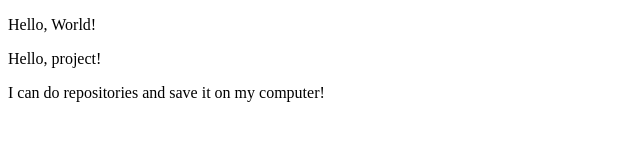
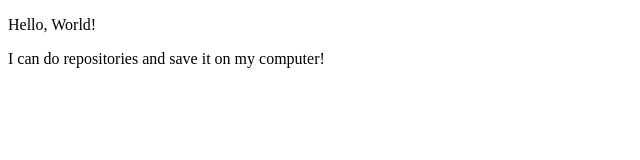
Before and after one commit to Agnia67/test, a plain HTML site: page index.html in a window 1280 px wide. Shown: the whole page, without its empty margins (0-640 px from the left). Drawn offline with Linux system fonts and the light colour scheme.

Commit message:
Random commit

```diff
--- a/index.html
+++ b/index.html
@@ -7,7 +7,6 @@
 </head>
 <body>
     <p>Hello, World!</p>
-    <p>Hello, project!</p>
     <p>I can do repositories and save it on my computer!</p>
 </body>
 </html>
```
